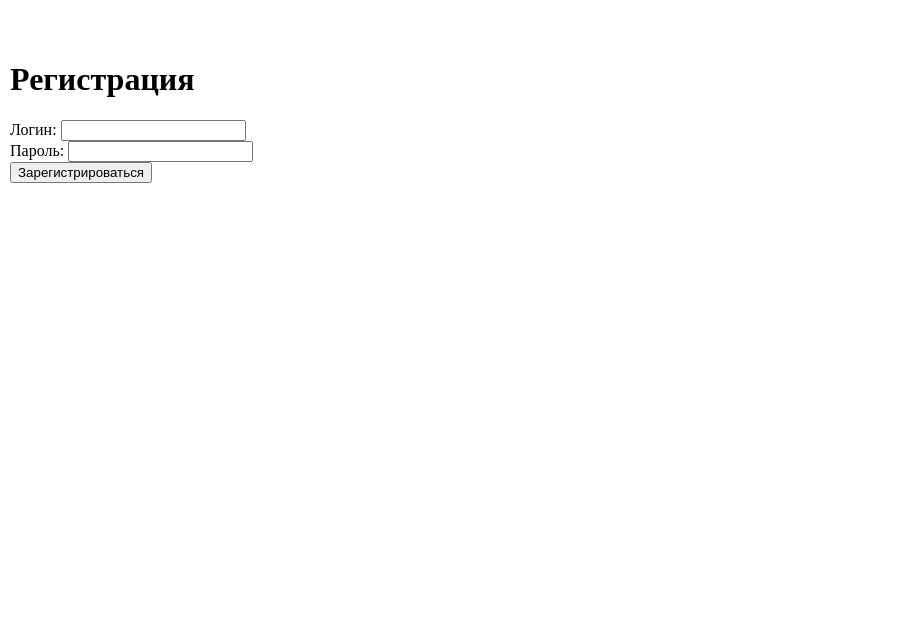
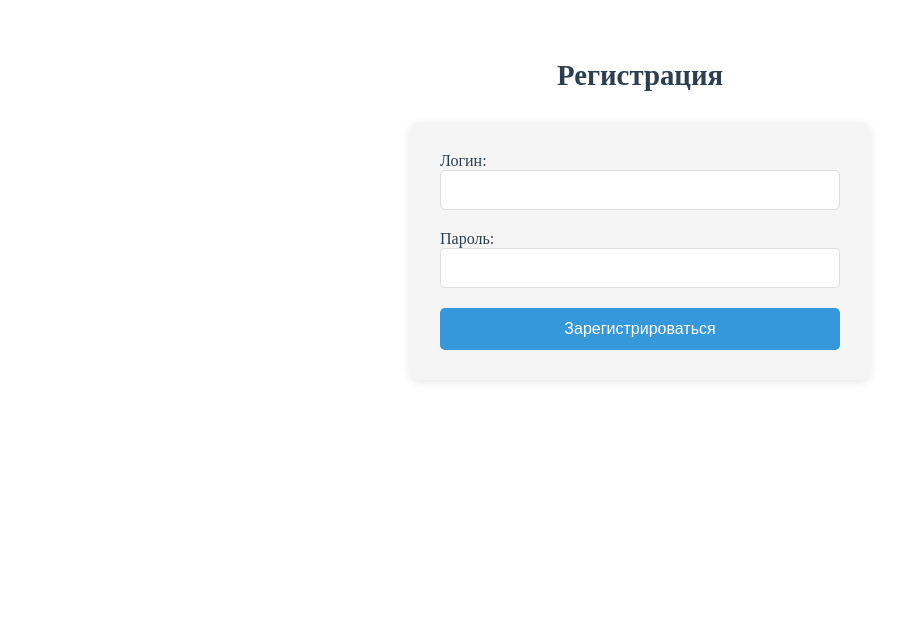
Before and after one commit to alexwisent/WEB--3.1, a Flask app: page /lab8/register/ in a window 1280 px wide. Shown: the part 76-696 px from the top of the page, without its empty margins (0-919 px from the left). Run offline with Flask 3, Linux system fonts and the light colour scheme.

Commit message:
стили

```diff
--- a/templates/lab8/register.html
+++ b/templates/lab8/register.html
@@ -3,6 +3,79 @@
 {% block lab %}Лабораторная работа 8{% endblock %}
 
 {% block main %}
+    <style>
+        h1 {
+            text-align: center;
+            color: #2c3e50;
+            margin-bottom: 30px;
+            font-size: 1.8rem;
+        }
+
+        form {
+            max-width: 400px;
+            margin: 0 auto;
+            padding: 30px;
+            background: #f5f5f5;
+            border-radius: 10px;
+            box-shadow: 0 2px 10px rgba(0,0,0,0.1);
+        }
+
+        form div {
+            margin-bottom: 20px;
+        }
+
+        form label {
+            display: block;
+            margin-bottom: 8px;
+            color: #2c3e50;
+            font-weight: 500;
+        }
+
+        form input[type="text"],
+        form input[type="password"] {
+            width: 100%;
+            padding: 10px;
+            border: 1px solid #ddd;
+            border-radius: 5px;
+            font-size: 16px;
+            box-sizing: border-box;
+        }
+
+        form input[type="text"]:focus,
+        form input[type="password"]:focus {
+            outline: none;
+            border-color: #3498db;
+            box-shadow: 0 0 0 2px rgba(52, 152, 219, 0.2);
+        }
+
+        form button {
+            width: 100%;
+            padding: 12px;
+            background: #3498db;
+            color: white;
+            border: none;
+            border-radius: 5px;
+            font-size: 16px;
+            font-weight: 500;
+            cursor: pointer;
+            transition: background 0.2s;
+        }
+
+        form button:hover {
+            background: #2980b9;
+        }
+
+        div:not(form div) {
+            background: #e74c3c;
+            color: white;
+            padding: 12px;
+            border-radius: 5px;
+            margin: 20px auto;
+            max-width: 400px;
+            text-align: center;
+        }
+    </style>
+
     <h1>Регистрация</h1>
 
     {% if error %}
```
Also changed, not shown: templates/lab8/lab8.html (+21 -10 lines), templates/lab8/login.html (+78 -0 lines).
